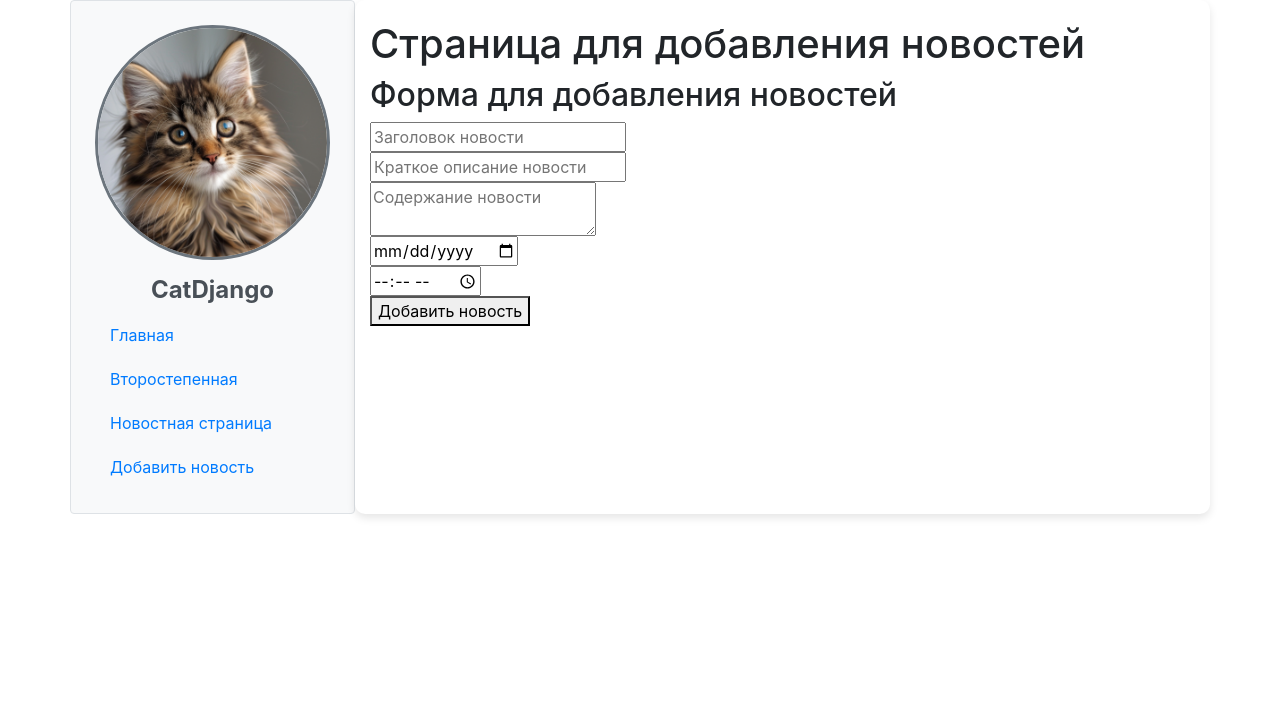
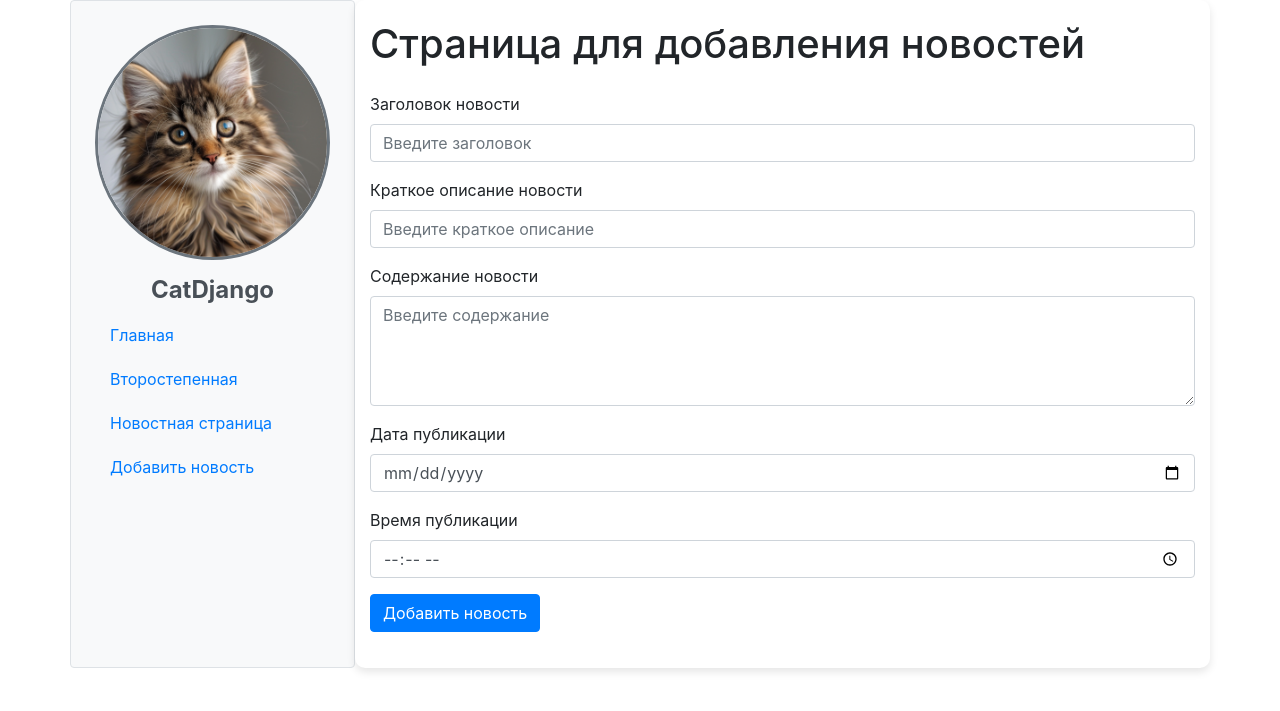
Before and after one commit to rrd23/webDJ01, a Django app: page /news/create_news in a window 1280 px wide. Shown: the top 711 px of the page. Run offline with Django 5.2, Linux system fonts and the light colour scheme; some libraries are stand-ins or nearby versions.

Commit message:
Update add_new_post.html
after GPT

```diff
--- a/ZeroCoder/news/templates/news/add_new_post.html
+++ b/ZeroCoder/news/templates/news/add_new_post.html
@@ -7,14 +7,30 @@
 {% block content %}
 <h1>Страница для добавления новостей</h1>
 <div>
-	<h2>Форма для добавления новостей</h2>
-	<form method="post" >
-		<input type="text" placeholder="Заголовок новости"> <br>
-		<input type="text" placeholder="Краткое описание новости"> <br>
-		<textarea placeholder="Содержание новости"></textarea> <br>
-		<input type="date"> <br>
-		<input type="time"> <br>
-		<button type="submit">Добавить новость</button>
-	</form>
+
+	<form method="post" class="mt-4">
+    <div class="mb-3">
+        <label for="title" class="form-label">Заголовок новости</label>
+        <input type="text" class="form-control" id="title" placeholder="Введите заголовок">
+    </div>
+    <div class="mb-3">
+        <label for="short_description" class="form-label">Краткое описание новости</label>
+        <input type="text" class="form-control" id="short_description" placeholder="Введите краткое описание">
+    </div>
+    <div class="mb-3">
+        <label for="text" class="form-label">Содержание новости</label>
+        <textarea class="form-control" id="text" placeholder="Введите содержание" rows="4"></textarea>
+    </div>
+    <div class="mb-3">
+        <label for="pub_date" class="form-label">Дата публикации</label>
+        <input type="date" class="form-control" id="pub_date">
+    </div>
+    <div class="mb-3">
+        <label for="pub_time" class="form-label">Время публикации</label>
+        <input type="time" class="form-control" id="pub_time">
+    </div>
+    <button type="submit" class="btn btn-primary">Добавить новость</button>
+    </form>
+
 </div>
 {% endblock %}
```
